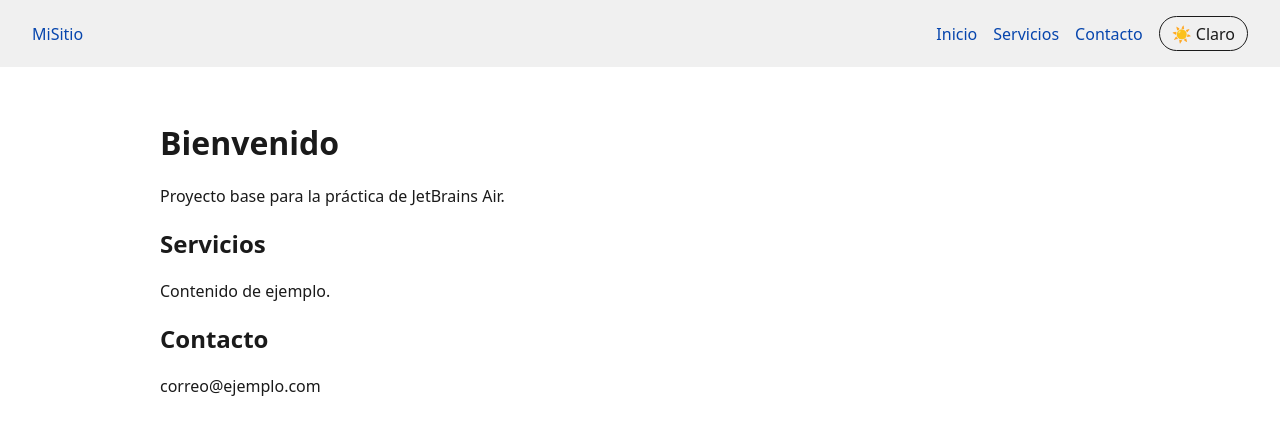
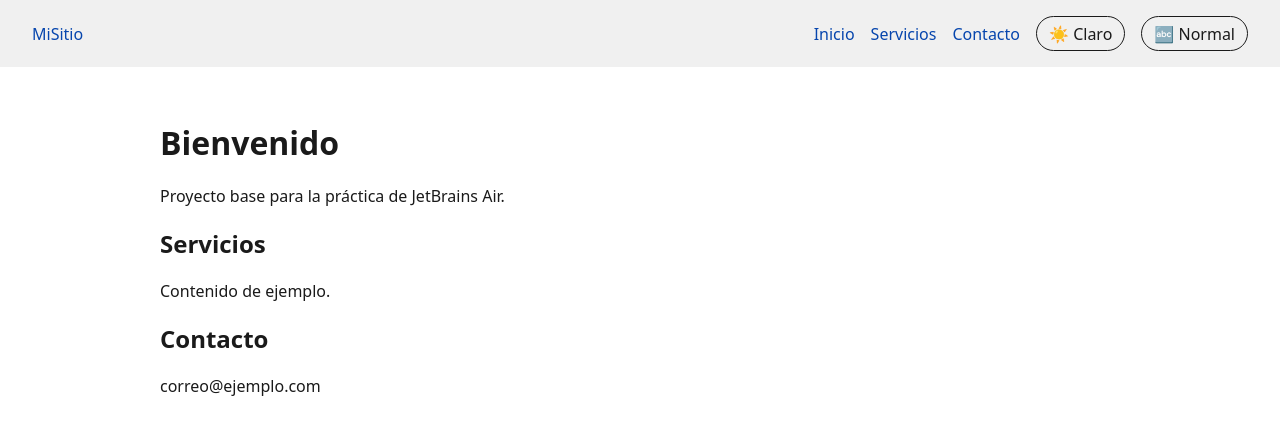
Before and after one commit to santiagoaguirre66415/air-dark-mode, a website built with Vite: page index.html in a window 1280 px wide. Built offline with nearby package versions, Linux system fonts and the light colour scheme.

Commit message:
feat: toggle de tamaño de fuente con Junie (clase nav-toggle compartida)

```diff
--- /dev/null
+++ b/src/FontSizeToggle.js
@@ -0,0 +1,45 @@
+const STORAGE_KEY = "fontSize";
+
+export function getInitialFontSize() {
+  try {
+    const saved = localStorage.getItem(STORAGE_KEY);
+    if (saved === "normal" || saved === "large") return saved;
+  } catch {
+    /* localStorage no disponible */
+  }
+  return "normal";
+}
+
+export function applyFontSize(size) {
+  document.documentElement.dataset.fontsize = size;
+  try {
+    localStorage.setItem(STORAGE_KEY, size);
+  } catch {
+    /* ignorar */
+  }
+}
+
+export function createFontSizeToggle() {
+  const button = document.createElement("button");
+  button.type = "button";
+  button.className = "nav-toggle";
+
+  const render = (size) => {
+    const isLarge = size === "large";
+    button.setAttribute("aria-pressed", String(isLarge));
+    button.setAttribute("aria-label", "Tamaño de fuente");
+    button.textContent = isLarge ? "🔠 Grande" : "🔤 Normal";
+  };
+
+  let size = getInitialFontSize();
+  applyFontSize(size);
+  render(size);
+
+  button.addEventListener("click", () => {
+    size = size === "large" ? "normal" : "large";
+    applyFontSize(size);
+    render(size);
+  });
+
+  return button;
+}
--- a/src/ThemeToggle.js
+++ b/src/ThemeToggle.js
@@ -3,7 +3,7 @@ import { getInitialTheme, applyTheme } from "./theme.js";
 export function createThemeToggle() {
   const button = document.createElement("button");
   button.type = "button";
-  button.className = "theme-toggle";
+  button.className = "nav-toggle";
 
   const render = (theme) => {
     const isDark = theme === "dark";
--- a/src/main.js
+++ b/src/main.js
@@ -1,3 +1,4 @@
 import { createThemeToggle } from "./ThemeToggle.js";
+import { createFontSizeToggle } from "./FontSizeToggle.js";
 
-document.getElementById("main-nav").append(createThemeToggle());
+document.getElementById("main-nav").append(createThemeToggle(), createFontSizeToggle());
--- a/src/styles.css
+++ b/src/styles.css
@@ -31,7 +31,7 @@ body {
 .navbar a { color: var(--link); text-decoration: none; }
 main { padding: 2rem; max-width: 60rem; margin: auto; }
 
-.theme-toggle {
+.nav-toggle {
   font: inherit;
   cursor: pointer;
   padding: 0.35rem 0.75rem;
@@ -40,5 +40,10 @@ main { padding: 2rem; max-width: 60rem; margin: auto; }
   background: transparent;
   color: var(--text);
 }
-.theme-toggle:focus-visible { outline: 3px solid var(--focus); outline-offset: 2px; }
+.nav-toggle:focus-visible { outline: 3px solid var(--focus); outline-offset: 2px; }
+
+:root[data-fontsize="large"] {
+  font-size: 1.25rem;
+}
+
 @media (prefers-reduced-motion: reduce) { body { transition: none; } }
```
